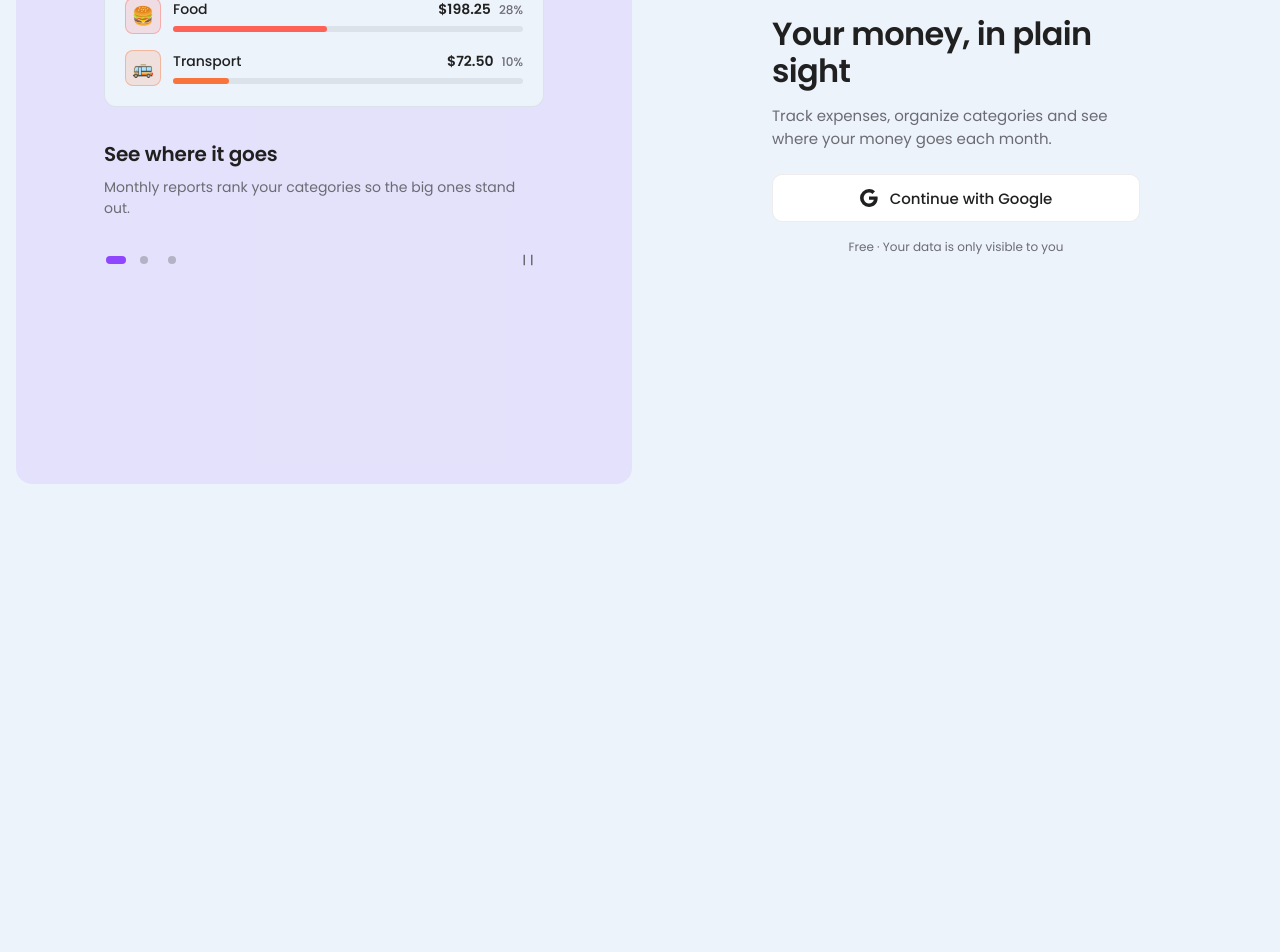
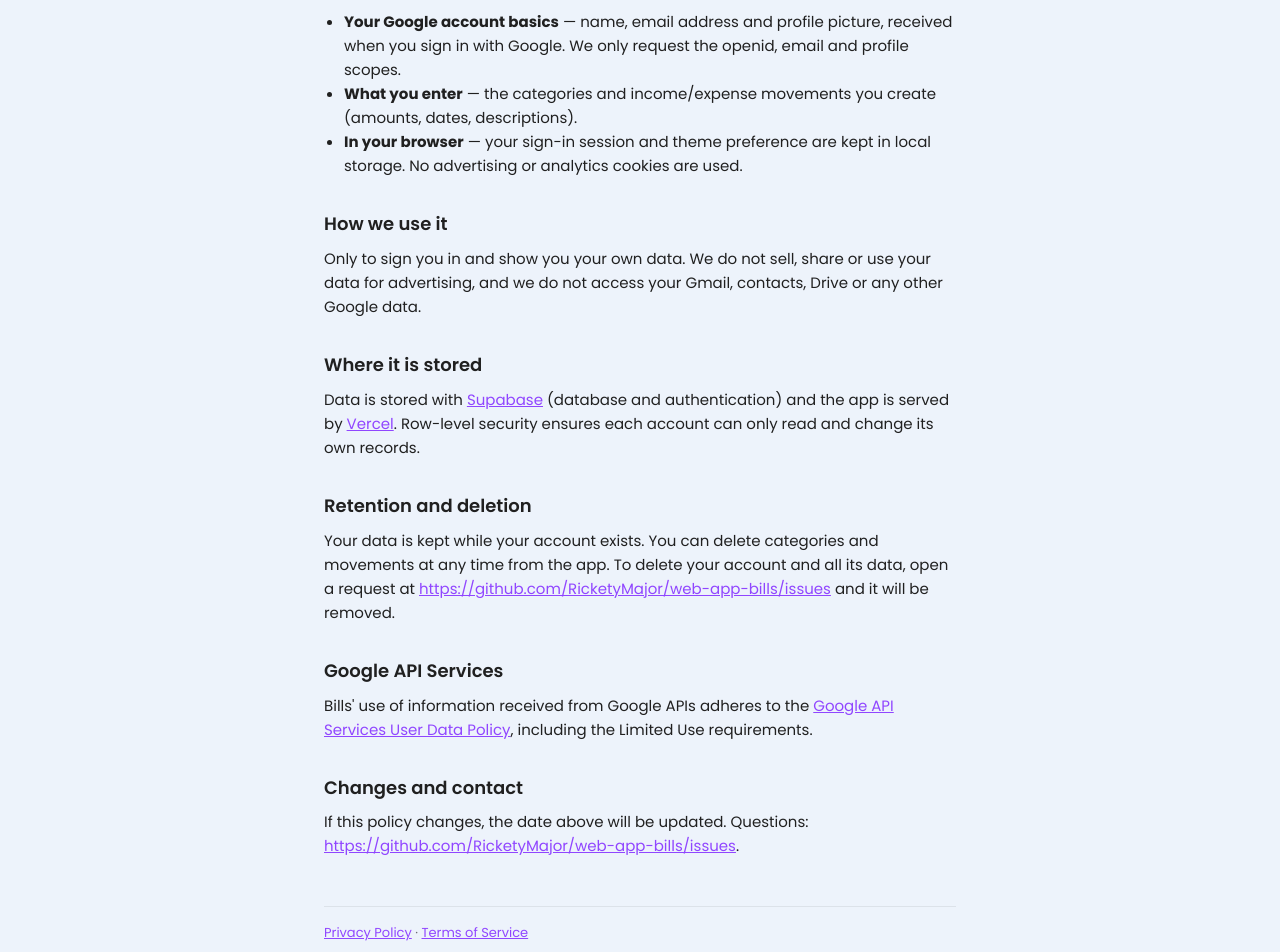
Before and after one commit to RicketyMajor/web-app-bills, a React (Vite) app: page /privacy in a window 1280 px wide. Before the commit this address led to /login. Shown: the part 300-1252 px from the top of the page. Before the commit the page ends 800 px from the top, so only its background shows below. Built offline with nearby package versions, Linux system fonts and the light colour scheme; no server answers.

Commit message:
Add public Privacy Policy and Terms of Service pages
Required by the Google OAuth consent screen to publish the app. Linked from the login page.

```diff
--- /dev/null
+++ b/src/components/templates/LegalTemplate.jsx
@@ -0,0 +1,49 @@
+import { Link } from "react-router-dom";
+import styled from "styled-components";
+import { v } from "../../styles/variables";
+
+export const CONTACT_URL = "https://github.com/RicketyMajor/web-app-bills/issues";
+
+// Shared layout for the public Privacy Policy and Terms of Service pages
+export function LegalTemplate({ title, updated, children }) {
+  return (
+    <Container>
+      <Link to="/" className="brand">
+        <img src={v.logo} alt="" />
+        <span>Bills</span>
+      </Link>
+      <h1>{title}</h1>
+      <p className="updated">Last updated: {updated}</p>
+      {children}
+      <footer>
+        <Link to="/privacy">Privacy Policy</Link> · <Link to="/terms">Terms of Service</Link>
+      </footer>
+    </Container>
+  );
+}
+
+const Container = styled.main`
+  max-width: 680px;
+  margin: 0 auto;
+  padding: 48px 24px;
+  line-height: 1.6;
+  font-size: 15px;
+
+  .brand {
+    display: inline-flex;
+    align-items: center;
+    gap: 8px;
+    margin-bottom: 32px;
+    color: inherit;
+    font-weight: 600;
+    text-decoration: none;
+    img { width: 32px; height: 32px; }
+  }
+  h1 { font-size: 28px; font-weight: 600; letter-spacing: -0.02em; }
+  h2 { margin: 32px 0 8px; font-size: 18px; font-weight: 600; }
+  p, ul { margin: 8px 0; }
+  ul { padding-left: 20px; }
+  a { color: ${({ theme }) => theme.accent}; }
+  .updated, footer { color: ${({ theme }) => theme.textMuted}; font-size: 13px; }
+  footer { margin-top: 48px; padding-top: 16px; border-top: 1px solid ${({ theme }) => theme.border}; }
+`;
--- a/src/components/templates/LoginTemplate.jsx
+++ b/src/components/templates/LoginTemplate.jsx
@@ -1,4 +1,5 @@
 import { useState } from "react";
+import { Link } from "react-router-dom";
 import styled from "styled-components";
 import { v } from "../../styles/variables";
 import { useAuthStore } from "../../store/authStore";
@@ -41,6 +42,10 @@ export function LoginTemplate() {
         {error && <ErrorText role="alert">{error}</ErrorText>}
 
         <small>Free · Your data is only visible to you</small>
+        <small>
+          By continuing you agree to the <Link to="/terms">Terms</Link> and{" "}
+          <Link to="/privacy">Privacy Policy</Link>.
+        </small>
       </SignIn>
     </Container>
   );
@@ -102,6 +107,9 @@ const SignIn = styled.section`
     font-size: 12px;
     text-align: center;
   }
+  small a {
+    color: inherit;
+  }
 `;
 
 const Brand = styled.div`
--- /dev/null
+++ b/src/pages/Privacy.jsx
@@ -0,0 +1,64 @@
+import { LegalTemplate, CONTACT_URL } from "../components/templates/LegalTemplate";
+
+export function Privacy() {
+  return (
+    <LegalTemplate title="Privacy Policy" updated="September 27, 2026">
+      <p>
+        Bills is a personal expense tracker built and maintained by Alonso Vera as an independent
+        project. This policy explains what data the app handles and why.
+      </p>
+
+      <h2>What we collect</h2>
+      <ul>
+        <li>
+          <strong>Your Google account basics</strong> — name, email address and profile picture, received
+          when you sign in with Google. We only request the <code>openid</code>, <code>email</code> and{" "}
+          <code>profile</code> scopes.
+        </li>
+        <li>
+          <strong>What you enter</strong> — the categories and income/expense movements you create
+          (amounts, dates, descriptions).
+        </li>
+        <li>
+          <strong>In your browser</strong> — your sign-in session and theme preference are kept in
+          local storage. No advertising or analytics cookies are used.
+        </li>
+      </ul>
+
+      <h2>How we use it</h2>
+      <p>
+        Only to sign you in and show you your own data. We do not sell, share or use your data for
+        advertising, and we do not access your Gmail, contacts, Drive or any other Google data.
+      </p>
+
+      <h2>Where it is stored</h2>
+      <p>
+        Data is stored with <a href="https://supabase.com/privacy">Supabase</a> (database and
+        authentication) and the app is served by <a href="https://vercel.com/legal/privacy-policy">Vercel</a>.
+        Row-level security ensures each account can only read and change its own records.
+      </p>
+
+      <h2>Retention and deletion</h2>
+      <p>
+        Your data is kept while your account exists. You can delete categories and movements at any
+        time from the app. To delete your account and all its data, open a request at{" "}
+        <a href={CONTACT_URL}>{CONTACT_URL}</a> and it will be removed.
+      </p>
+
+      <h2>Google API Services</h2>
+      <p>
+        Bills' use of information received from Google APIs adheres to the{" "}
+        <a href="https://developers.google.com/terms/api-services-user-data-policy">
+          Google API Services User Data Policy
+        </a>
+        , including the Limited Use requirements.
+      </p>
+
+      <h2>Changes and contact</h2>
+      <p>
+        If this policy changes, the date above will be updated. Questions:{" "}
+        <a href={CONTACT_URL}>{CONTACT_URL}</a>.
+      </p>
+    </LegalTemplate>
+  );
+}
--- /dev/null
+++ b/src/pages/Terms.jsx
@@ -0,0 +1,44 @@
+import { Link } from "react-router-dom";
+import { LegalTemplate, CONTACT_URL } from "../components/templates/LegalTemplate";
+
+export function Terms() {
+  return (
+    <LegalTemplate title="Terms of Service" updated="September 27, 2026">
+      <p>
+        Bills is a free, personal expense tracker provided by Alonso Vera as an independent project.
+        By signing in you agree to these terms.
+      </p>
+
+      <h2>Use of the service</h2>
+      <ul>
+        <li>You need a Google account to sign in. You are responsible for activity on your account.</li>
+        <li>Use the app only for lawful purposes and do not attempt to access other users' data or disrupt the service.</li>
+      </ul>
+
+      <h2>Your data</h2>
+      <p>
+        You own the data you enter. It is handled as described in the{" "}
+        <Link to="/privacy">Privacy Policy</Link>.
+      </p>
+
+      <h2>No warranty</h2>
+      <p>
+        The service is provided "as is", free of charge and without guarantees of availability or
+        accuracy. It may be paused, changed or discontinued at any time. It is not financial advice;
+        keep your own records for anything important.
+      </p>
+
+      <h2>Limitation of liability</h2>
+      <p>
+        To the extent permitted by law, the author is not liable for any loss arising from use of the
+        service, including lost or incorrect data.
+      </p>
+
+      <h2>Changes and contact</h2>
+      <p>
+        These terms may be updated; the date above reflects the latest version. Questions:{" "}
+        <a href={CONTACT_URL}>{CONTACT_URL}</a>.
+      </p>
+    </LegalTemplate>
+  );
+}
--- a/src/routers/routes.jsx
+++ b/src/routers/routes.jsx
@@ -9,6 +9,8 @@ const Home = lazy(() => import('../pages/Home').then((m) => ({ default: m.Home }
 const Categories = lazy(() => import('../pages/Categories').then((m) => ({ default: m.Categories })));
 const Movements = lazy(() => import('../pages/Movements').then((m) => ({ default: m.Movements })));
 const Reports = lazy(() => import('../pages/Reports').then((m) => ({ default: m.Reports })));
+const Privacy = lazy(() => import('../pages/Privacy').then((m) => ({ default: m.Privacy })));
+const Terms = lazy(() => import('../pages/Terms').then((m) => ({ default: m.Terms })));
 
 export function MyRoutes() {
     return (
@@ -26,6 +28,9 @@ export function MyRoutes() {
                             <Route path="/reports" element={<Reports />} />
                         </Route>
                     </Route>
+                    {/* Public for everyone (Google OAuth consent screen links here) */}
+                    <Route path="/privacy" element={<Privacy />} />
+                    <Route path="/terms" element={<Terms />} />
                     <Route path="*" element={<Navigate to="/" replace />} />
                 </Routes>
             </Suspense>
```
